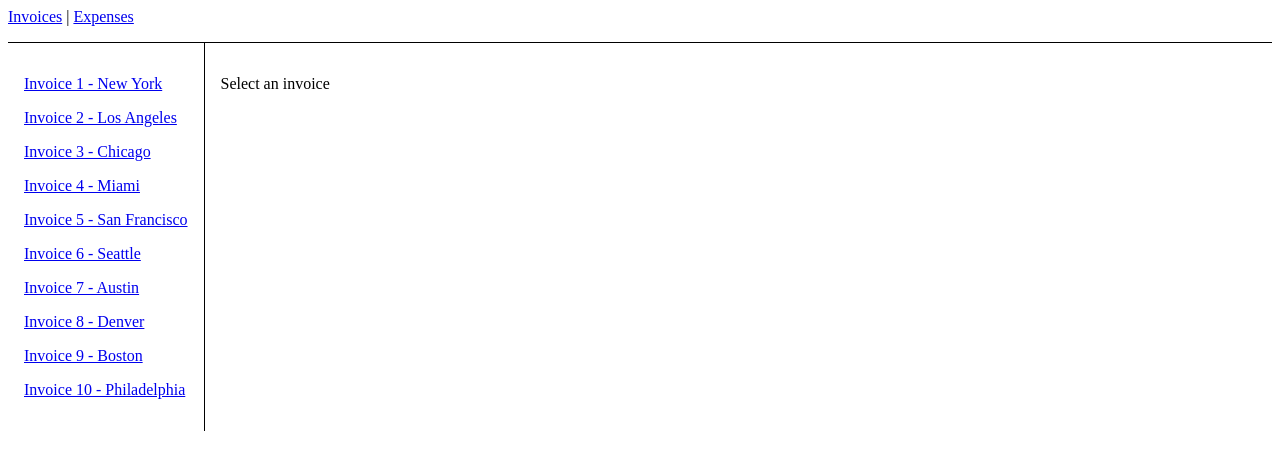
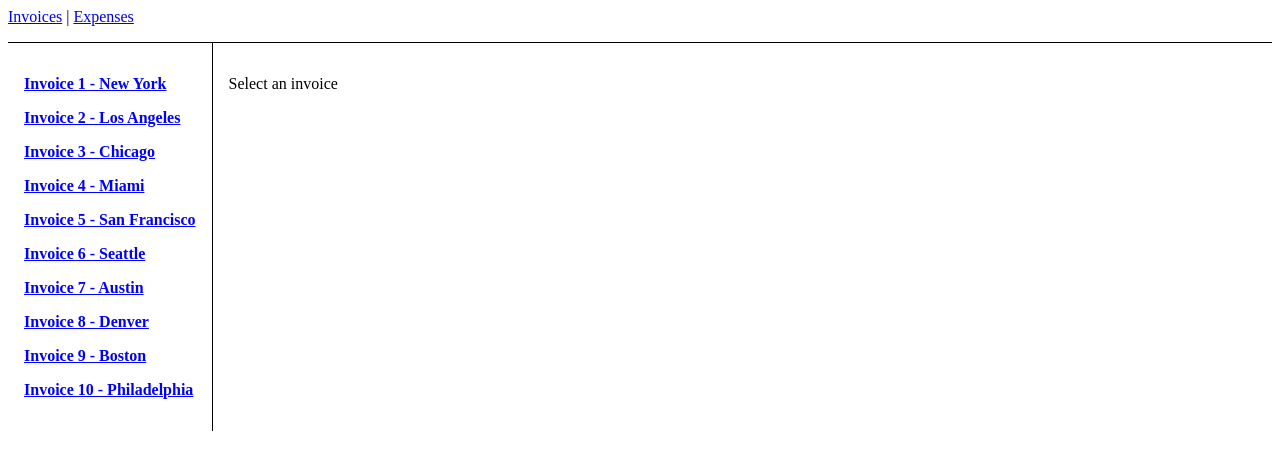
Before and after one commit to ericksjp/Tutorial-ReactRouter, a React (Vite) app: page /invoices in a window 1280 px wide. Shown: the top 470 px of the page. Built offline with nearby package versions, Linux system fonts and the light colour scheme.

Commit message:
Links ativos

```diff
--- a/src/routes/Invoices/index.tsx
+++ b/src/routes/Invoices/index.tsx
@@ -1,4 +1,5 @@
-import { Link, Outlet } from "react-router-dom";
+import './styles.css'
+import {NavLink, Outlet } from "react-router-dom";
 import { getInvoices } from "../../data";
 
 export default function Invoices() {
@@ -14,13 +15,13 @@ export default function Invoices() {
         }}
       >
         {invoices.map((invoice) => (
-          <Link
-            style={{ display: "block", margin: "1rem 0" }}
+          <NavLink
+            className={({isActive}) => isActive ? "dblock nav-red" : "dblock nav-blue"}
             to={`/invoices/${invoice.number}`}
             key={invoice.number}
           >
             {invoice.name}
-          </Link>
+          </NavLink>
         ))}
       </nav>
       <Outlet/>
--- /dev/null
+++ b/src/routes/Invoices/styles.css
@@ -0,0 +1,14 @@
+.dblock{
+    display: block;
+    margin: 1rem 0;
+}
+
+.nav-red {
+    color: red;
+    font-weight: 700;
+}
+
+.nav-blue {
+    color: blue;
+    font-weight: 700;
+}
```
